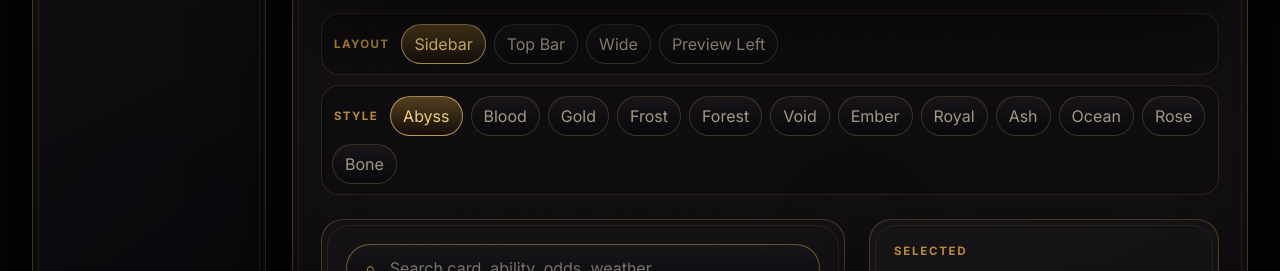
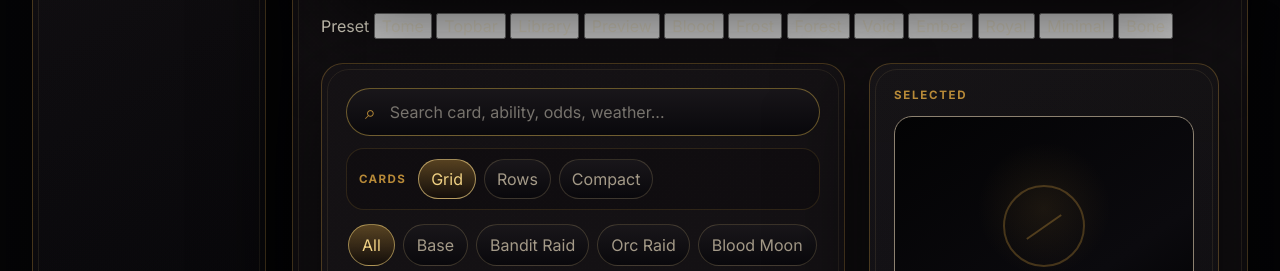
Before and after one commit to DaddyDrag0/Card-Fantasy-Library, a plain HTML site: page index.html in a window 1280 px wide. Shown: the part 301-572 px from the top of the page. Drawn offline with Linux system fonts and the light colour scheme.

Commit message:
Replace theme buttons with full preset selector and cache bust assets

```diff
--- a/index.html
+++ b/index.html
@@ -8,9 +8,9 @@
   <link rel="preconnect" href="https://fonts.googleapis.com">
   <link rel="preconnect" href="https://fonts.gstatic.com" crossorigin>
   <link href="https://fonts.googleapis.com/css2?family=Cinzel:wght@400;600;700&family=Inter:wght@400;500;600;700&display=swap" rel="stylesheet">
-  <link rel="stylesheet" href="styles.css" />
-  <link rel="stylesheet" href="fixes.css" />
-  <link rel="stylesheet" href="revamp.css" />
+  <link rel="stylesheet" href="styles.css?v=9" />
+  <link rel="stylesheet" href="fixes.css?v=9" />
+  <link rel="stylesheet" href="revamp.css?v=9" />
 </head>
 <body>
   <div class="site-shell">
@@ -49,28 +49,20 @@
       </section>
 
       <section class="site-controls" aria-label="Display options">
-        <div class="layout-toolbar" id="pageLayoutControls" aria-label="Page layout options">
-          <span>Layout</span>
-          <button class="layout-option is-active" type="button" data-layout="sidebar">Sidebar</button>
-          <button class="layout-option" type="button" data-layout="topbar">Top Bar</button>
-          <button class="layout-option" type="button" data-layout="wide">Wide</button>
-          <button class="layout-option" type="button" data-layout="focus">Preview Left</button>
-        </div>
-
-        <div class="style-toolbar" id="themeControls" aria-label="Theme options">
-          <span>Style</span>
-          <button class="style-option is-active" type="button" data-theme="abyss">Abyss</button>
-          <button class="style-option" type="button" data-theme="blood">Blood</button>
-          <button class="style-option" type="button" data-theme="gold">Gold</button>
-          <button class="style-option" type="button" data-theme="frost">Frost</button>
-          <button class="style-option" type="button" data-theme="forest">Forest</button>
-          <button class="style-option" type="button" data-theme="void">Void</button>
-          <button class="style-option" type="button" data-theme="ember">Ember</button>
-          <button class="style-option" type="button" data-theme="royal">Royal</button>
-          <button class="style-option" type="button" data-theme="ash">Ash</button>
-          <button class="style-option" type="button" data-theme="ocean">Ocean</button>
-          <button class="style-option" type="button" data-theme="rose">Rose</button>
-          <button class="style-option" type="button" data-theme="bone">Bone</button>
+        <div class="preset-toolbar" id="presetControls" aria-label="Full layout and style presets">
+          <span>Preset</span>
+          <button class="preset-option is-active" type="button" data-preset="tome">Tome</button>
+          <button class="preset-option" type="button" data-preset="topbar">Topbar</button>
+          <button class="preset-option" type="button" data-preset="library">Library</button>
+          <button class="preset-option" type="button" data-preset="preview">Preview</button>
+          <button class="preset-option" type="button" data-preset="blood">Blood</button>
+          <button class="preset-option" type="button" data-preset="frost">Frost</button>
+          <button class="preset-option" type="button" data-preset="forest">Forest</button>
+          <button class="preset-option" type="button" data-preset="void">Void</button>
+          <button class="preset-option" type="button" data-preset="ember">Ember</button>
+          <button class="preset-option" type="button" data-preset="royal">Royal</button>
+          <button class="preset-option" type="button" data-preset="minimal">Minimal</button>
+          <button class="preset-option" type="button" data-preset="bone">Bone</button>
         </div>
       </section>
 
@@ -82,7 +74,7 @@
               <input id="searchInput" type="search" placeholder="Search card, ability, odds, weather..." autocomplete="off" />
             </label>
 
-            <div class="format-toolbar" id="formatControls" aria-label="Index format options">
+            <div class="format-toolbar" id="formatControls" aria-label="Card list format">
               <span>Cards</span>
               <button class="format-option is-active" type="button" data-view="grid">Grid</button>
               <button class="format-option" type="button" data-view="codex">Rows</button>
@@ -95,9 +87,7 @@
           </div>
 
           <div class="section-header">
-            <div>
-              <h2 id="activeSectionTitle">Index</h2>
-            </div>
+            <div><h2 id="activeSectionTitle">Index</h2></div>
             <p id="resultCount" class="result-count">0 results</p>
           </div>
 
@@ -107,7 +97,7 @@
         <aside class="preview-area" aria-label="Selected card preview">
           <div class="preview-card" id="previewCard">
             <p class="eyebrow">Selected</p>
-            <div class="preview-art" id="previewArt" aria-hidden="true">
+            <div class="preview-art card-image-frame" id="previewArt" aria-hidden="true">
               <span class="image-empty"></span>
             </div>
             <h2 id="previewName">Select a card</h2>
@@ -136,7 +126,7 @@
     </main>
   </div>
 
-  <script src="script.js"></script>
-  <script src="format-options.js"></script>
+  <script src="script.js?v=9"></script>
+  <script src="format-options.js?v=9"></script>
 </body>
 </html>
```
